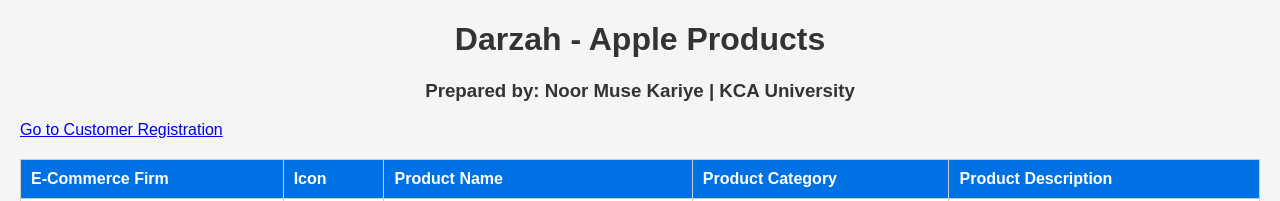
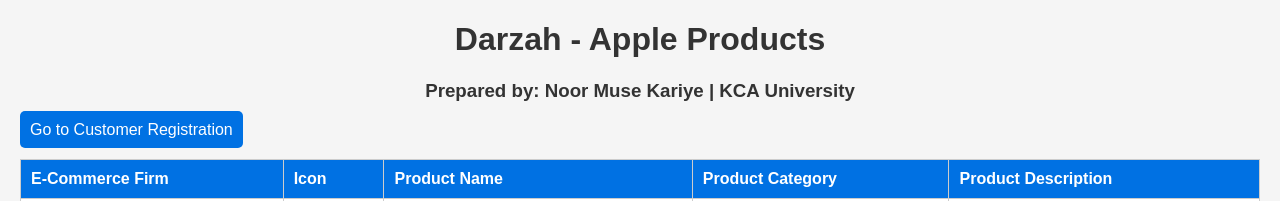
Before and after one commit to Noor181/ecommerce-website, a plain HTML site: page index.html in a window 1280 px wide. Shown: the top 201 px of the page. Drawn offline with Linux system fonts and the light colour scheme.

Commit message:
index.html

```diff
--- a/index.html
+++ b/index.html
@@ -46,7 +46,7 @@
 <h1>Darzah - Apple Products </h1>
 <h3>Prepared by: Noor Muse Kariye | KCA University</h3>
   <div class="nav-link">
-  <a href="login.html">Go to Customer Registration</a>
+  <a href="login.html"style="padding: 10px; background-color: #0071e3; color: white; text-decoration: none; border-radius: 5px;">Go to Customer Registration</a>
 </div>
 
 <table>
```
